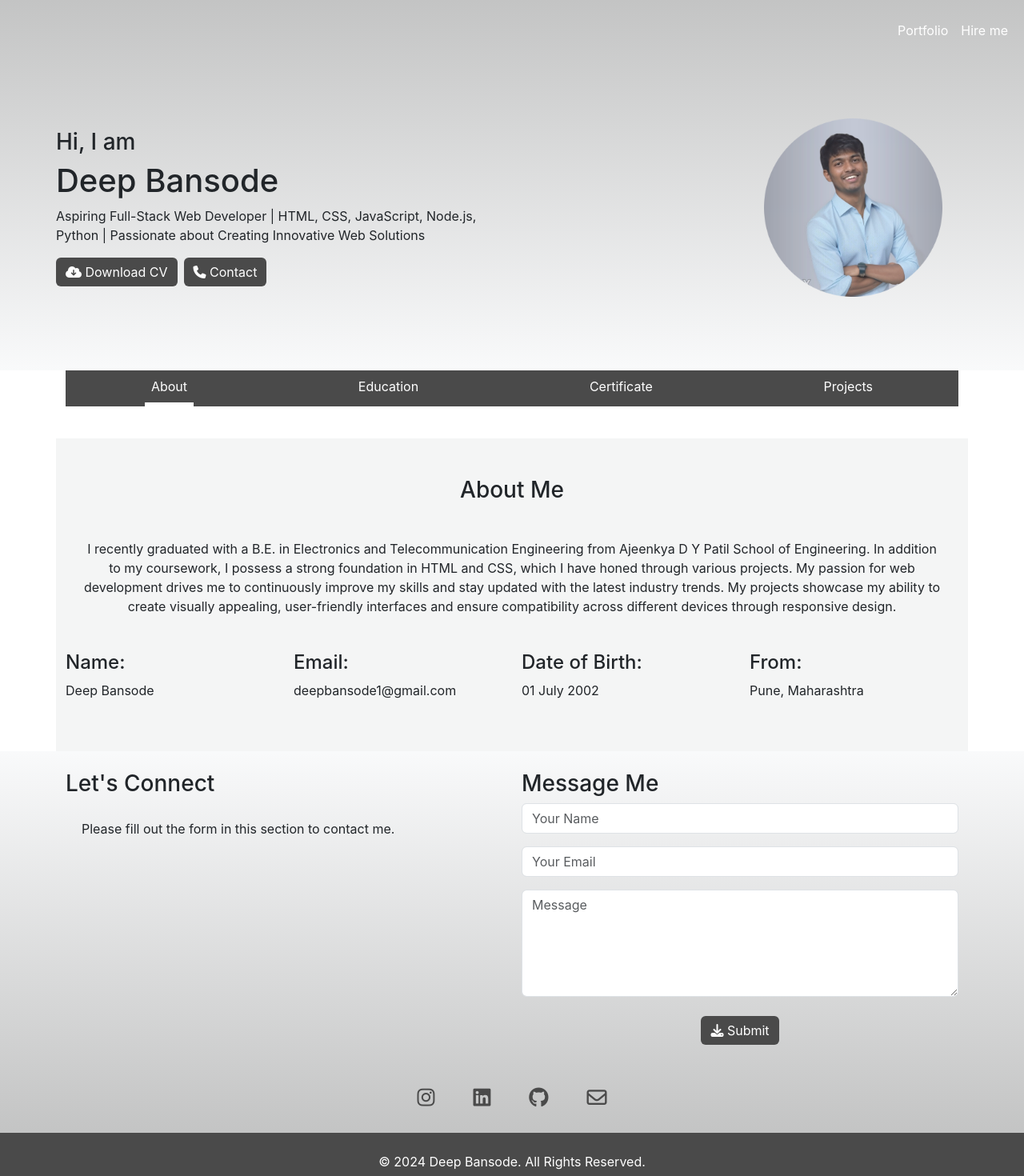
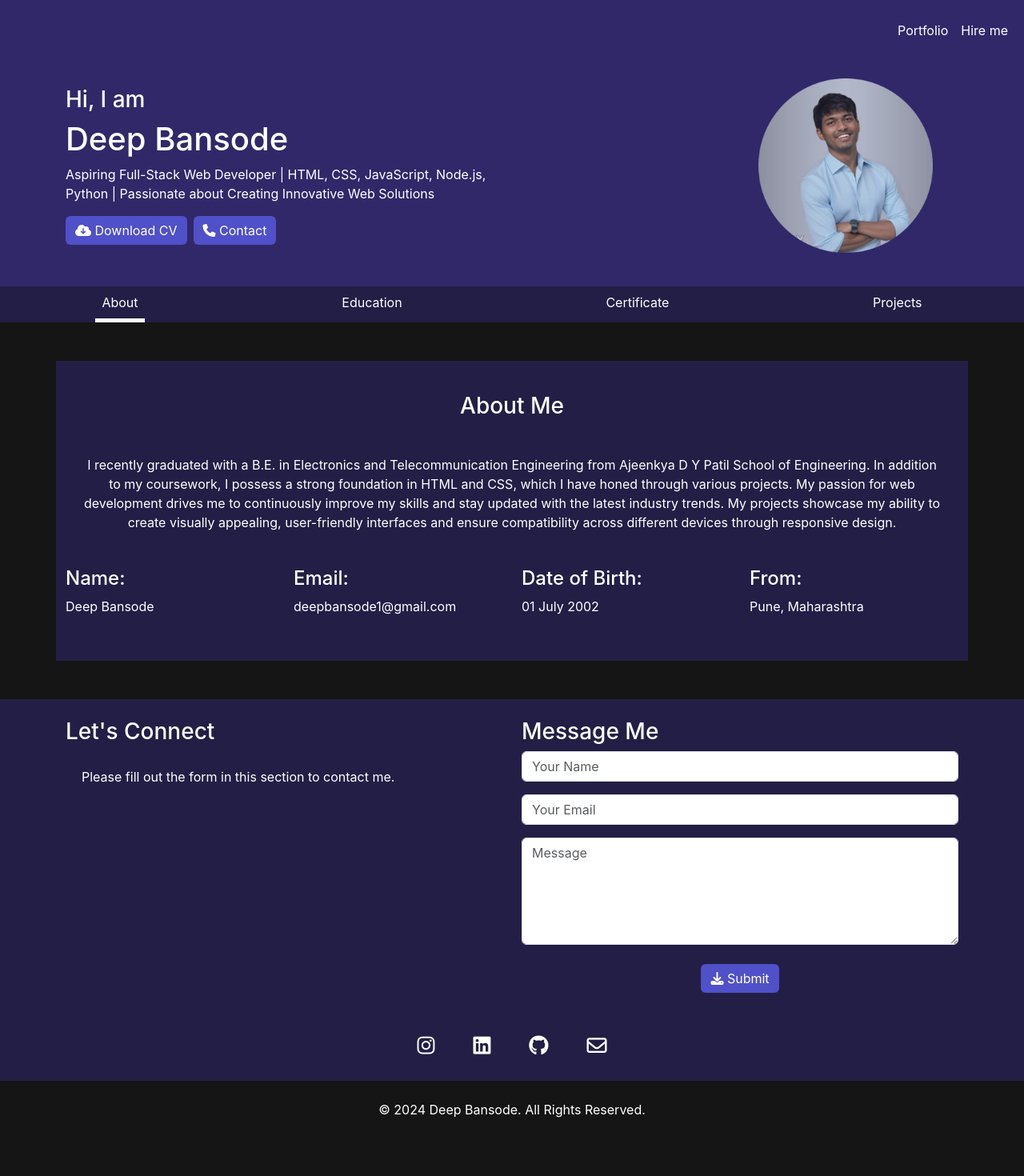
Before and after one commit to Deepb4u/Portfolio, a React (Create React App) app: page / in a window 1280 px wide. Shown: the top 1470 px of the page at 80% size. After the commit the page ends 1423 px from the top, so only its background shows below. Built offline with nearby package versions, Linux system fonts and the light colour scheme.

Commit message:
Protflio theme is updated

```diff
--- a/src/App.css
+++ b/src/App.css
@@ -1,7 +1,16 @@
+body{
+  padding: 0;
+  margin: 0;
+}
 
+body, .CopyRight{
+  background-color: #151515;
+  color: white;
+}
 header {
-  background-color:#f9d3b4;
-  background: linear-gradient( to top,#f8f9fad8, #a8a9a9af);
+  background-color:#000000;
+  /* background: linear-gradient( to top,#f8f9fad8, #a8a9a9af); */
+  background: #302869;
   padding: 10px 0;
 }
 
@@ -14,8 +23,12 @@ header {
 
 .Icons{
   text-decoration: none;
-  color: #4A4A4A;
+  color: white;
   font-size: 25px;
+}
+
+.Icons:hover{
+
 }
 
 .social-link{
@@ -26,17 +39,17 @@ header {
 
 .view_Project{
   text-decoration: underline;
-  color: #343a40 ;
+  color: #2e42f6 ;
 }
 
 .Anchor-tag{
   text-decoration: none;
-  color: white;
+  color: rgb(255, 255, 255);
 }
 
 .Navbar{
-  background-color: #4A4A4A;
-  color: white;
+  background-color: #221e45;
+  color: #ffffff;
 }
 
 .Project-Heading{
@@ -59,7 +72,8 @@ header {
 }
 
 .about {
-  background-color: #f4f5f5;
+  background-color: #221e45;
+  color: white;
   padding: 40px 0;
   margin-top: 40px;
 }
@@ -68,15 +82,17 @@ header {
 }
 
 .skill {
-  background-color: #f4f5f5;
-  border: 1px solid #cbc6c6;
+  background-color: #221e45;
+  border: 1px solid #ffffff;
+  color: white;
   padding: 20px;
   margin-bottom: 20px;
   border-radius: 5px;
 }
 
 .resume-item {
-  background-color: #f4f5f5;
+  background-color: #221e45;
+  color: white;
   border: 1px solid #cbc6c6;
   padding: 20px;
   margin-bottom: 20px;
@@ -98,12 +114,12 @@ header {
 }
 
 .btn-primary {
-  background-color: #4A4A4A;
+  background-color: #5050c9;
   border: none;
 }
 
 .btn-primary:hover {
-  background-color: #575757b5;
+  background-color: #231698;
 }
 .download_CV{
   text-decoration: none;
@@ -124,11 +140,12 @@ header {
 }
 .footer1{
 
-  background: linear-gradient( to bottom,#f8f9fad8, #a8a9a9af);
+  background: #221e45;
 }
 .img1{
   padding-top: 3rem;
 }
+
 .pic{
   height:40%;
   width: 40%;
--- a/src/components/About.js
+++ b/src/components/About.js
@@ -2,8 +2,7 @@ import React from "react";
 
 export default function About () {
     return(
-        <div>
-            <section className="container about py-5">
+            <section className="container about my-5">
             <div className="container text-center text-lg-start">
                 <h3 className="about-h text-center mb-4">About Me</h3>
                 <p className="about-p text-center">I recently graduated with a B.E. in Electronics and Telecommunication Engineering from Ajeenkya D Y Patil School of Engineering. In addition to my coursework, I possess a strong foundation in HTML and CSS, which I have honed through various projects. My passion for web development drives me to continuously improve my skills and stay updated with the latest industry trends. My projects showcase my ability to create visually appealing, user-friendly interfaces and ensure compatibility across different devices through responsive design.</p>
@@ -35,6 +34,5 @@ export default function About () {
                 </div>
             </div>
         </section>
-        </div>
     )
 }
--- a/src/components/Certification.js
+++ b/src/components/Certification.js
@@ -13,27 +13,28 @@ export default function Certificate (){
                 <p id="certifications" className="section-para text-center">
                     I have successfully completed several advanced courses that strengthen my expertise in computer science and programming. These certifications highlight my commitment to continuous learning and my proficiency in key areas of the field.
                 </p>
-                <div className="row mt-4">
-                    <div className="col-md-6 text-center py-5">
-                        <div className="certification-item">
+                <div className="row mt-4 ">
+                    <div className="col-md-6 col-lg-5 text-center py-3">
+                        <div className="skill">
                             <img src={USK_Infotech} className="img-fluid img1" alt="Internship Certificate"/>
                             <h5 className="cert-title mt-3">Internship Certificate</h5>
+                            <p className="skill-description">Successfully completed a comprehensive Software Development Internship Program </p>
                         </div>
                     </div>
-                    <div className="col-md-6 text-center py-5">
-                        <div className="certification-item">
+                    <div className="col-md-6 col-lg-5 text-center py-3">
+                        <div className="skill">
                             <img src={Computer_science} className="img-fluid" alt="Computer Science MetaBootcamp"/>
                             <h5 className="cert-title mt-3">Computer Science MetaBootcamp: Beginner to Intermediate 2024</h5>
                         </div>
                     </div>
-                    <div className="col-md-6 text-center py-5">
-                        <div className="certification-item">
+                    <div className="col-md-6 col-lg-5 text-center py-3">
+                        <div className="skill">
                             <img src={C_Cpp_Certificate} className="img-fluid" alt="Mastering C & C++ Programming"/>
                             <h5 className="cert-title mt-3">Mastering C & C++ Programming: From Fundamentals to Advanced</h5>
                         </div>
                     </div>
-                    <div className="col-md-6 text-center py-5">
-                        <div className="certification-item">
+                    <div className="col-md-6 col-lg-5 text-center py-3">
+                        <div className="skill">
                             <img src={JavaScript_Certi} className="img-fluid" alt="JavaScript Certification"/>
                             <h5 className="cert-title mt-3">JavaScript Certification</h5>
                         </div>
--- a/src/components/Connect.js
+++ b/src/components/Connect.js
@@ -30,10 +30,10 @@ export default function Connect () {
                 </div>
             </div>
         <div className="social-link pt-5">
-            <a className="Icons mx-4" href="https://www.instagram.com/deep_.0_7_0?igsh=aDJ1YmgyOXlnc3Zy" target="blank"><i class="fa-brands fa-instagram"></i></a>
-            <a className="Icons mx-4" href="http://www.linkedin.com/in/deep-bansode-021388249" target="blank"><i class="fa-brands fa-linkedin"></i></a>
-            <a className="Icons mx-4" href=" https://github.com/Deepb4u" target="blank"><i class="fa-brands fa-github"></i></a>
-            <a className="Icons mx-4" href="mailto:deepbansode1@gmail.com?subject=Contact%20from%20Portfolio" target="blank"><i class="fa-regular fa-envelope"></i></a>
+            <a className="Icons mx-4" id=".Icons1" href="https://www.instagram.com/deep_.0_7_0?igsh=aDJ1YmgyOXlnc3Zy" target="blank"><i class="fa-brands fa-instagram"></i></a>
+            <a className="Icons mx-4" id=".Icons2" href="http://www.linkedin.com/in/deep-bansode-021388249" target="blank"><i class="fa-brands fa-linkedin"></i></a>
+            <a className="Icons mx-4" id=".Icons3" href=" https://github.com/Deepb4u" target="blank"><i class="fa-brands fa-github"></i></a>
+            <a className="Icons mx-4" id=".Icons4" href="mailto:deepbansode1@gmail.com?subject=Contact%20from%20Portfolio" target="blank"><i class="fa-regular fa-envelope"></i></a>
         </div>
         </footer>
         </>
--- a/src/components/CopuRight.js
+++ b/src/components/CopuRight.js
@@ -3,7 +3,7 @@ import React from "react";
 export default function CopyRight () {
     return(
         <>
-        <footer className="Navbar">
+        <footer className="CopyRight">
             <div className="container text-center py-2" id="navbarNavAltMarkup">
                 <p className="my-3">&copy; 2024 Deep Bansode. All Rights Reserved.</p>
             </div>
--- a/src/components/FrontPage.js
+++ b/src/components/FrontPage.js
@@ -22,7 +22,7 @@ export default function FrontPage () {
                     </div>
                 </div>
             </nav>
-            <div className="container banner text-center text-lg-start">
+            <div className="container text-center text-lg-start">
                 <div className="row align-items-center">
                     <div className="col-lg-6">
                         <h3 className="banner-1">Hi, I am</h3>
--- a/src/components/Navbar.js
+++ b/src/components/Navbar.js
@@ -4,21 +4,19 @@ export default function Navbar (props) {
 
 
     return(
-        <div className="container my-0.18">
         <div className="d-flex justify-content-around Navbar" id="navbarNavAltMarkup">
-            <div className={`border-${props.border===1 ? 'bottom' : 'none'} border-5 border-white p-2`} >
+            <div className={`border-${props.border===1 ? 'bottom' : 'none'} border-5 border-white p-2 NavButton`} >
                 <a className="Anchor-tag" aria-current="page" href="#" id="about" onClick={props.mode} >About</a>
             </div>
-            <div className={`border-${props.border===2 ? 'bottom' : 'none'} border-white border-5 p-2`}>
+            <div className={`border-${props.border===2 ? 'bottom' : 'none'} border-white border-5 p-2 NavButton`}>
                 <a className="Anchor-tag" href="#" id="Education" onClick={props.mode} >Education</a>
             </div>
-            <div className={`border-${props.border===3 ? 'bottom' : 'none'} border-white border-5 p-2`}>
+            <div className={`border-${props.border===3 ? 'bottom' : 'none'} border-white border-5 p-2 NavButton`}>
                 <a className="Anchor-tag" id="certificate" href="#" onClick={props.mode} >Certificate</a>
             </div>
-            <div className={`border-${props.border===4 ? 'bottom' : 'none'} border-white border-5 p-2`}>
+            <div className={`border-${props.border===4 ? 'bottom' : 'none'} border-white border-5 p-2 NavButton`}>
                 <a  className="Anchor-tag" id="Project" href="#" onClick={props.mode} >Projects</a>
             </div>
         </div>
-        </div>
         )
 }
```
